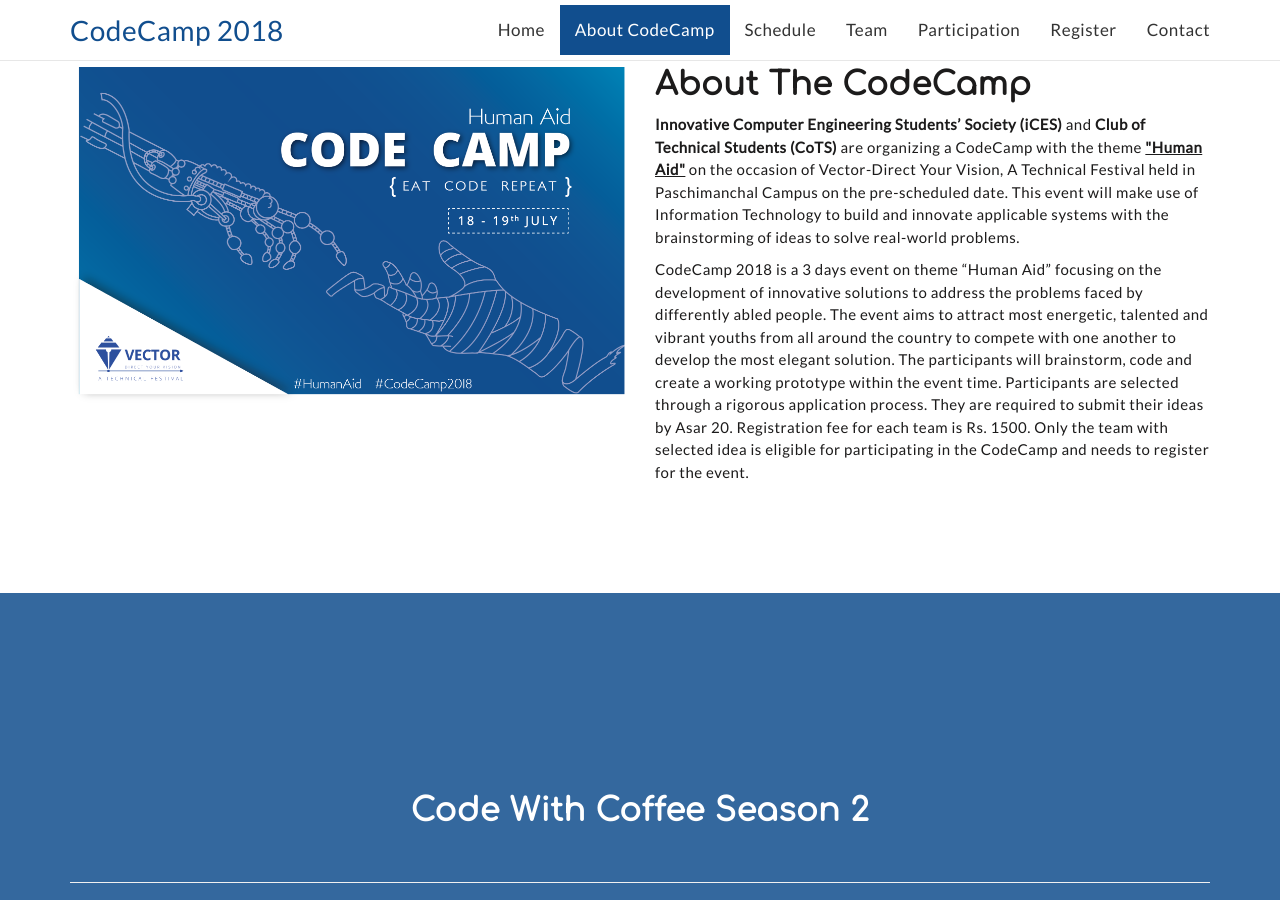
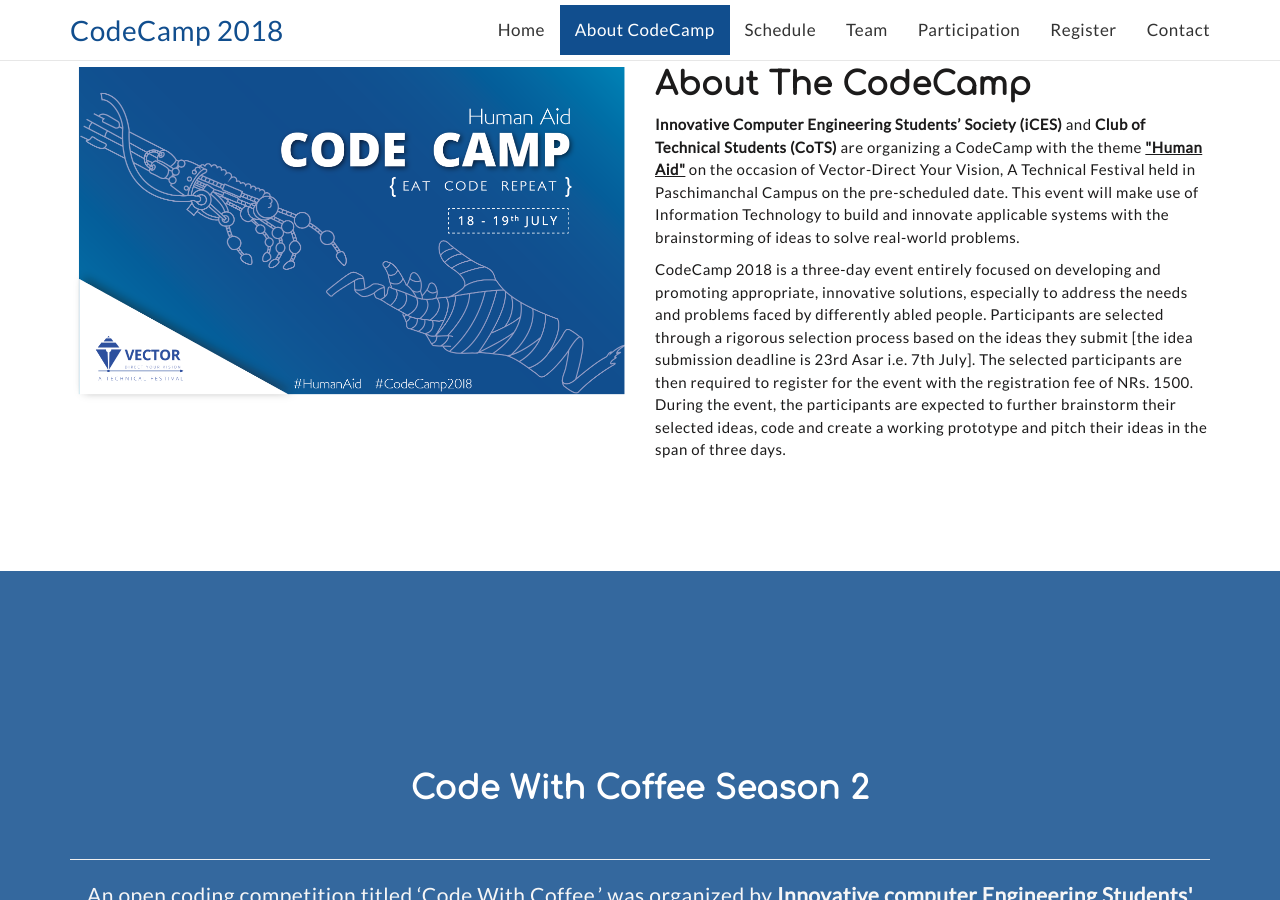
Before and after one commit to amritghimire/codecamp, a Jekyll site: the page built from index.md, in a window 1280 px wide and 900 px high, scrolled down 933 px. Built offline with Jekyll 4.4.1, drawn with Linux system fonts in a browser that asks for light colours; nearby versions of some CDN libraries.

Commit message:
update description

```diff
--- a/_config.yml
+++ b/_config.yml
@@ -20,20 +20,18 @@
 date: 18-20 July, 2018
 email: codecamp2018@gmail.com
 description: >- # this means to ignore newlines until "baseurl:"
-  <b>Innovative Computer Engineering Students’ Society (iCES)</b> and <b>Club of Technical Students (CoTS)</b>
-  are organizing a CodeCamp with the theme “Human Aid” on the occasion of technical festival held
-  in Paschimanchal Campus on the pre-scheduled date. This event will make use of Information
-  Technology to build and innovate applicable systems with the brainstorming of ideas to
-  solve real-world problems.
+  With joint efforts of<b> Club of Technical Students (CoTS)</b> and <b>Innovative Computer Engineering Students’ Society (iCES)</b>,
+  a themed <b>CodeCamp</b> is taking place from July 18-20 in the premises of Paschimanchal Campus, Lamachaur, Pokhara. The theme selected
+  for this year is ‘Human Aid’ referring to any human assistance through technology – be it software, hardware or a subtle combination
+  of both. This CodeCamp is organized on the occasion of a technical festival Vector-Direct Your Vision whose major objective is to
+  brainstorm ideas, build and innovate systems and apply them to solve real-life problems.
 more_about: >-
-  CodeCamp 2018 is a 3 days event on theme “Human Aid” focusing on the development of innovative
-  solutions to address the problems faced by differently abled people. The event  aims to attract
-  most energetic, talented and vibrant youths from all around the country to compete with one
-  another to develop the most elegant solution. The participants will brainstorm, code  and create
-  a working prototype within the event time. Participants are selected through a rigorous
-  application process. They are required to submit their ideas by Asar 20. Registration fee
-  for each team is Rs. 1500. Only the team with selected idea is eligible for participating
-  in the CodeCamp and needs to register for the event.
+  CodeCamp 2018 is a three-day event entirely focused on developing and promoting appropriate, innovative solutions,
+  especially to address the needs and problems faced by differently abled people. Participants are selected through a
+  rigorous selection process based on the ideas they submit [the idea submission deadline is 23rd Asar i.e. 7th July].
+  The selected participants are then required to register for the event with the registration fee of NRs. 1500. During the event,
+  the participants are expected to further brainstorm their selected ideas, code and create a working prototype and pitch their ideas
+  in the span of three days.
 participation_text: >-
   Participants are selected through a rigorous application process.
   They are required to submit their ideas by Asar 23. Entry fee
```
